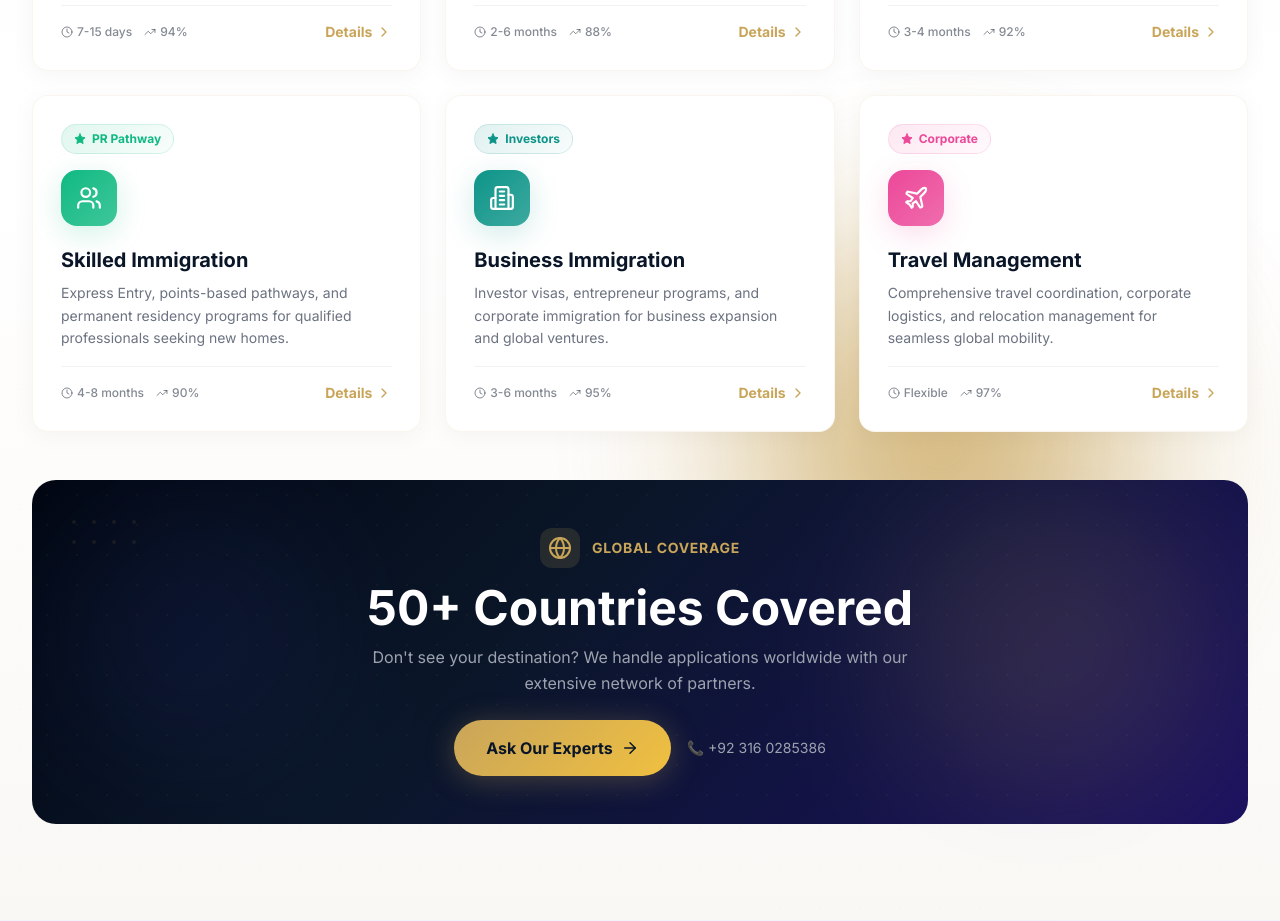
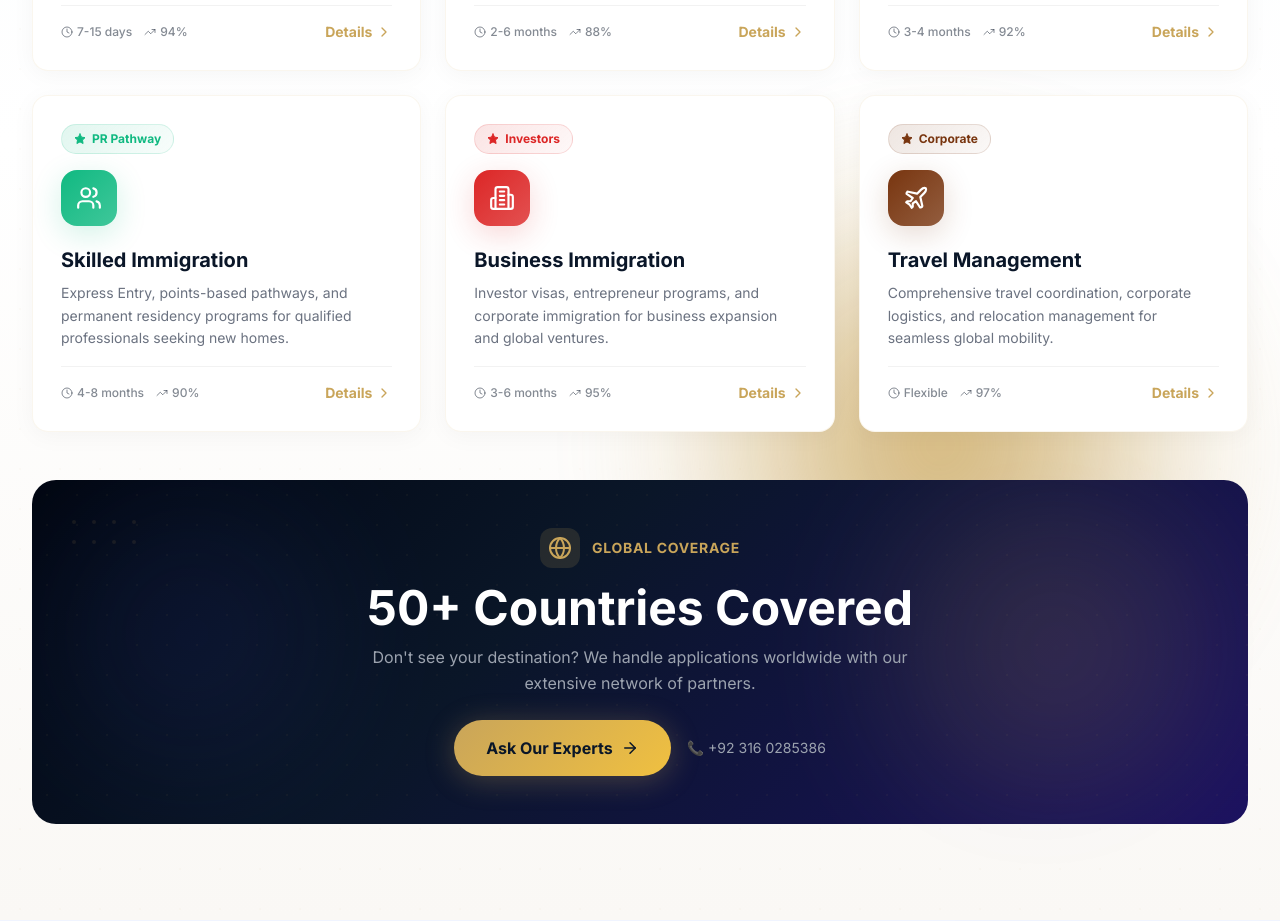
Before and after one commit to imran1001/Accurate-ConsultancyV3, a React (Vite) app: page / in a window 1280 px wide. Shown: the part 1540-2461 px from the top of the page. Built offline with nearby package versions, Linux system fonts and the light colour scheme.

Commit message:
Update color and gradient properties for services

```diff
--- a/src/components/Services.jsx
+++ b/src/components/Services.jsx
@@ -2,8 +2,7 @@ import React, { useState, useEffect, useRef } from 'react';
 import {
   Plane, Briefcase, GraduationCap, Users, Building2, Compass,
   ChevronRight, X, Clock, FileText, Sparkles, Star,
-  Shield, Award, TrendingUp, CheckCircle, Globe, Zap,
-  Mail, Phone, Calendar, ArrowRight
+  Award, TrendingUp, CheckCircle, Globe, Zap, Calendar, ArrowRight
 } from 'lucide-react';
 
 const serviceData = [
@@ -79,9 +78,9 @@ const serviceData = [
     icon: Building2,
     title: 'Business Immigration',
     short: 'Investor visas, entrepreneur programs, and corporate immigration for business expansion and global ventures.',
-    color: '#0d9488',
-    bg: 'from-teal-600 to-teal-500',
-    gradient: 'rgba(13,148,136,0.1)',
+    color: '#dc2626',
+    bg: 'from-red-600 to-red-500',
+    gradient: 'rgba(220,38,38,0.1)',
     tag: 'Investors',
     stats: { success: '95%', time: '3-6 months', cases: '150+' },
     features: ['Business planning', 'Investment structuring', 'Funds documentation', 'Corporate support'],
@@ -96,9 +95,9 @@ const serviceData = [
     icon: Plane,
     title: 'Travel Management',
     short: 'Comprehensive travel coordination, corporate logistics, and relocation management for seamless global mobility.',
-    color: '#ec4899',
-    bg: 'from-pink-600 to-pink-500',
-    gradient: 'rgba(236,72,153,0.1)',
+    color: '#78350f',
+    bg: 'from-[#78350f] to-[#92400e]',
+    gradient: 'rgba(120,53,15,0.1)',
     tag: 'Corporate',
     stats: { success: '97%', time: 'Flexible', cases: '200+' },
     features: ['Multi-visa processing', 'Flight & hotel booking', 'Insurance advisory', 'Settlement support'],
```
